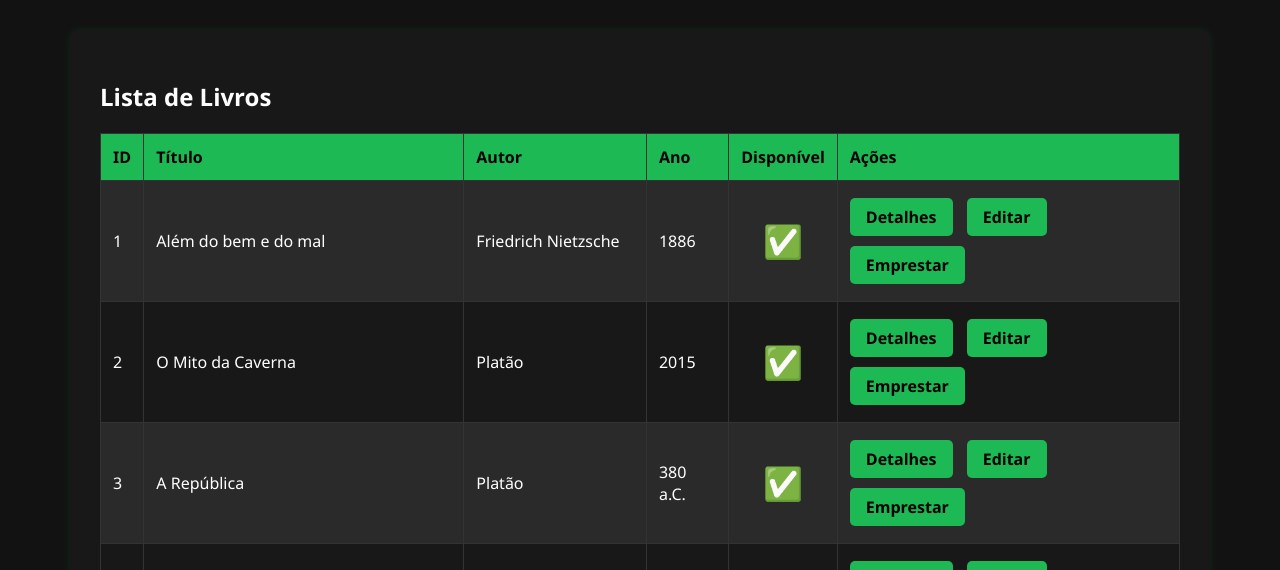
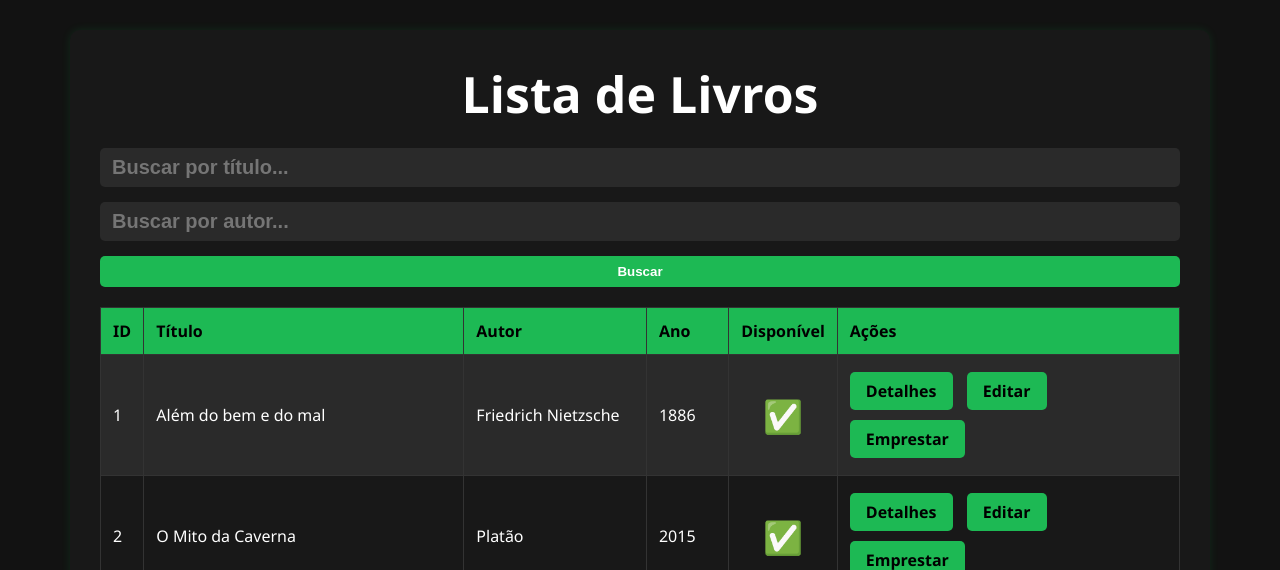
Before and after one commit to MiguelBLirussi/biblioteca_flask, a Flask app: page / in a window 1280 px wide. Shown: the part 210-780 px from the top of the page. Run offline with Flask 3, Linux system fonts and the light colour scheme; data comes from the database, SQL or seed files in the repository.

Commit message:
Versão Final

```diff
--- a/app.py
+++ b/app.py
@@ -17,9 +17,36 @@ app = Flask(__name__)
 # Cria as tabelas no banco
 criar_tabela()
 
+# @app.route('/')
+# def index():
+#     livros = listar_livros()
+#     return render_template('index.html', livros=livros)
+
 @app.route('/')
 def index():
-    livros = listar_livros()
+    titulo_busca = request.args.get('titulo', '').lower()
+    autor_busca = request.args.get('autor', '').lower()
+
+    conn = criar_conexao()
+    cursor = conn.cursor()
+
+    if titulo_busca or autor_busca:
+        query = "SELECT * FROM livros WHERE 1=1"
+        params = []
+
+        if titulo_busca:
+            query += " AND LOWER(titulo) LIKE ?"
+            params.append(f"%{titulo_busca}%")
+        if autor_busca:
+            query += " AND LOWER(autor) LIKE ?"
+            params.append(f"%{autor_busca}%")
+
+        cursor.execute(query, params)
+    else:
+        cursor.execute("SELECT * FROM livros")
+
+    livros = cursor.fetchall()
+    conn.close()
     return render_template('index.html', livros=livros)
 
 @app.route('/adicionar', methods=['GET', 'POST'])
--- a/static/styles.css
+++ b/static/styles.css
@@ -24,6 +24,16 @@ header h1 {
     margin: 0px 10px;
     font-weight: bold;
     font-size: 50px;
+}
+
+.titulo_2{
+    color: #fff;
+    text-decoration: none;
+    /* padding: 10px 20px; */
+    font-weight: bold;
+    font-size: 50px;
+    text-align: center;
+    margin: 0 20px 20px;
 }
 
 .disponivel {
@@ -126,3 +136,31 @@ footer {
     margin-top: 50px;
     border-top: 1px solid #333;
 }
+
+.search-form {
+    margin-bottom: 20px;
+}
+
+.search-form input[type="text"] {
+    padding: 8px 12px;
+    border: none;
+    border-radius: 5px;
+    /* width: 100%; */
+    background-color: #2a2a2a;
+    color:#20d45f;
+    font-weight: bold;
+    font-size: 20px;
+}
+
+.search-form button {
+    padding: 8px 12px;
+    background-color: #1db954;
+    color: white;
+    border: none;
+    border-radius: 5px;
+    cursor: pointer;
+}
+
+.search-form button:hover {
+    background-color: #17a44d;
+}
--- a/templates/index.html
+++ b/templates/index.html
@@ -1,6 +1,12 @@
 {% extends "base.html" %}
 {% block conteudo %}
-<h2>Lista de Livros</h2>
+<h2 class="titulo_2">Lista de Livros</h2>
+<form action="{{ url_for('index') }}" method="get" class="search-form">
+    <input type="text" name="titulo" placeholder="Buscar por título..." value="{{ request.args.get('titulo', '') }}">
+    <input type="text" name="autor" placeholder="Buscar por autor..." value="{{ request.args.get('autor', '') }}">
+    <button type="submit">Buscar</button>
+</form>
+</form>
 <table>
     <tr>
         <th>ID</th>
```
